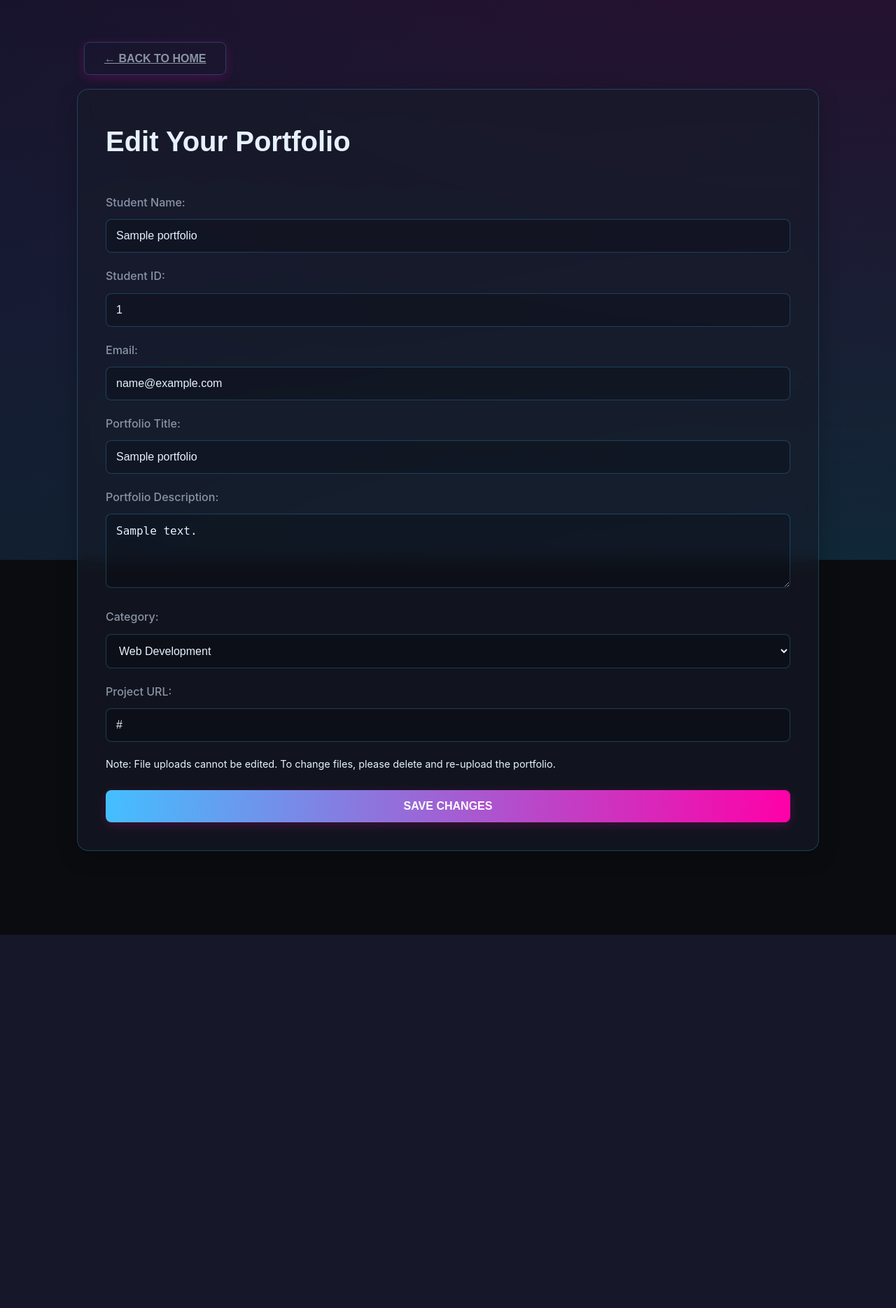
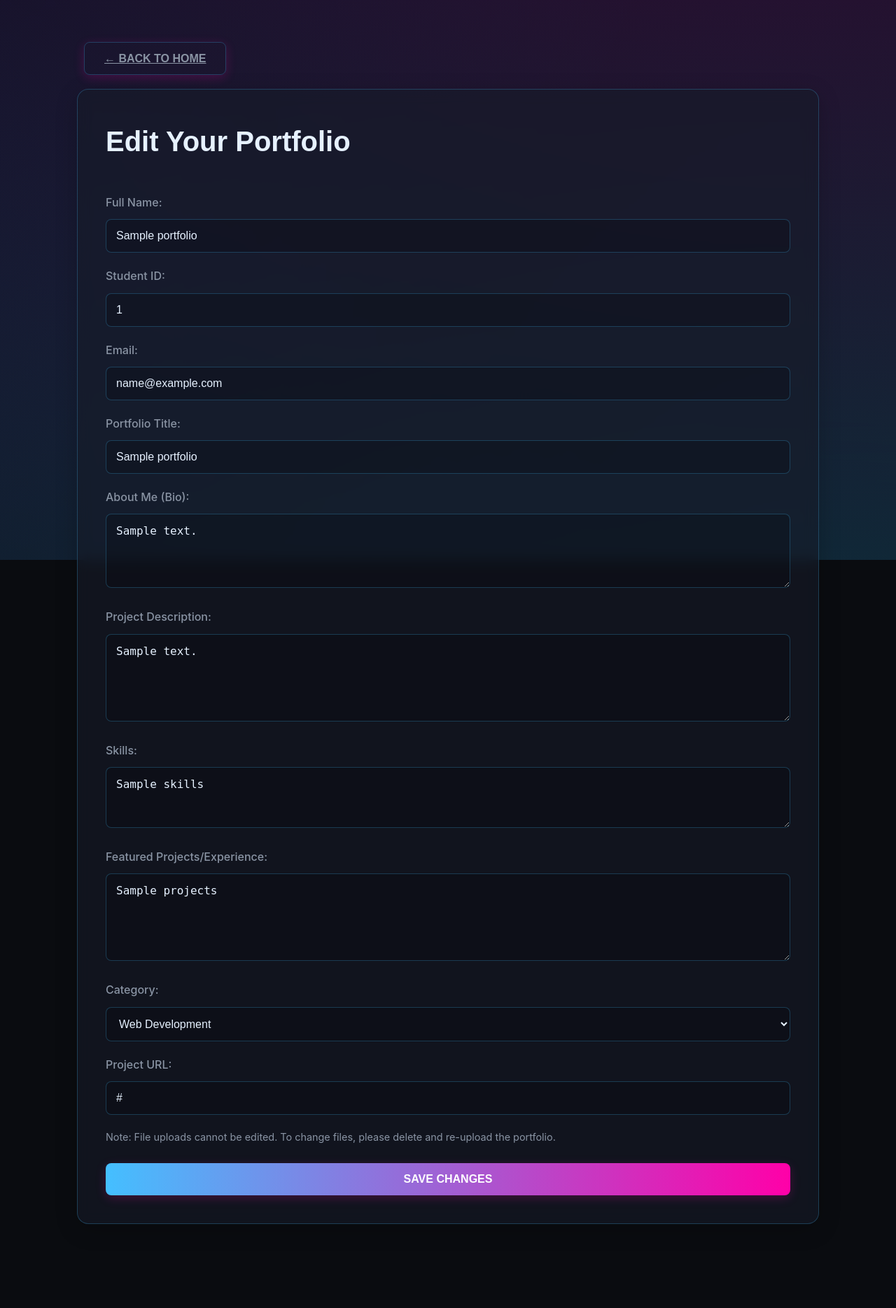
Before and after one commit to Daniel-code69/Portfolio_hub, a Flask app: page /portfolio/1/edit in a window 1280 px wide. Shown: the whole page at 70% size. Before the commit the page ends 1336 px from the top, so only its background shows below. Run offline with Flask 3, Linux system fonts and the light colour scheme; a user stored in the database is signed in; a database or web service that is not in the repository returns one stand-in record (values such as "Sample title"); some libraries are stand-ins or nearby versions.

Commit message:
Fix typo in app.py and update forms

```diff
--- a/app.py
+++ b/app.py
@@ -33,19 +33,12 @@
 def init_db():
     conn = get_db_connection()
     cur = conn.cursor()
-    # Added 'role' column to users table
-    cur.execute('''
-        CREATE TABLE IF NOT EXISTS users (
-            id SERIAL PRIMARY KEY,
-            username TEXT UNIQUE NOT NULL,
-            password TEXT NOT NULL,
-            role TEXT NOT NULL DEFAULT 'user'
-        );
-    ''')
+    cur.execute('CREATE TABLE IF NOT EXISTS users (id SERIAL PRIMARY KEY, username TEXT UNIQUE NOT NULL, password TEXT NOT NULL, role TEXT NOT NULL DEFAULT \'user\');')
     cur.execute('''
         CREATE TABLE IF NOT EXISTS portfolios (
             id SERIAL PRIMARY KEY, student_name TEXT NOT NULL, student_id TEXT NOT NULL,
-            email TEXT NOT NULL, portfolio_title TEXT NOT NULL, description TEXT, category TEXT NOT NULL,
+            email TEXT NOT NULL, portfolio_title TEXT NOT NULL, description TEXT,
+            skills TEXT, projects TEXT, project_description TEXT, category TEXT NOT NULL,
             project_url TEXT, upload_date TIMESTAMP DEFAULT CURRENT_TIMESTAMP, user_id INTEGER,
             FOREIGN KEY (user_id) REFERENCES users (id) ON DELETE CASCADE
         );
@@ -85,6 +78,14 @@
         return view(**kwargs)
     return wrapped_view
 
+def admin_required(view):
+    @functools.wraps(view)
+    def wrapped_view(**kwargs):
+        if g.user is None or g.user['role'] != 'admin':
+            abort(403)
+        return view(**kwargs)
+    return wrapped_view
+
 # --- ROUTE DEFINITIONS ---
 @app.route('/')
 def index():
@@ -113,6 +114,7 @@
         cur.close()
     return render_template('register.html')
 
+
 @app.route('/login', methods=['GET', 'POST'])
 def login():
     if request.method == 'POST':
@@ -139,10 +141,21 @@
 @app.route('/upload', methods=['POST'])
 @login_required
 def upload_portfolio():
-    data = {k: request.form[k] for k in ['student_name', 'student_id', 'email', 'portfolio_title', 'description', 'category', 'project_url']}
+    data = {
+        'student_name': request.form['student_name'],
+        'student_id': request.form['student_id'],
+        'email': request.form['email'],
+        'portfolio_title': request.form['portfolio_title'],
+        'description': request.form['description'],
+        'skills': request.form['skills'],
+        'projects': request.form['projects'],
+        'project_description': request.form['project_description'],
+        'category': request.form['category'],
+        'project_url': request.form['project_url']
+    }
     conn, cur = get_db_connection(), get_db_connection().cursor()
     cur.execute(
-        'INSERT INTO portfolios (user_id, student_name, student_id, email, portfolio_title, description, category, project_url) VALUES (%s, %s, %s, %s, %s, %s, %s, %s) RETURNING id',
+        'INSERT INTO portfolios (user_id, student_name, student_id, email, portfolio_title, description, skills, projects, project_description, category, project_url) VALUES (%s, %s, %s, %s, %s, %s, %s, %s, %s, %s, %s) RETURNING id',
         (g.user['id'], *data.values())
     )
     portfolio_id = cur.fetchone()[0]
@@ -217,9 +230,20 @@
     if portfolio is None: abort(404)
     if portfolio['user_id'] != g.user['id']: abort(403)
     if request.method == 'POST':
-        data = {k: request.form[k] for k in ['student_name', 'student_id', 'email', 'portfolio_title', 'description', 'category', 'project_url']}
+        data = {
+            'student_name': request.form['student_name'],
+            'student_id': request.form['student_id'],
+            'email': request.form['email'],
+            'portfolio_title': request.form['portfolio_title'],
+            'description': request.form['description'],
+            'skills': request.form['skills'],
+            'projects': request.form['projects'],
+            'project_description': request.form['project_description'],
+            'category': request.form['category'],
+            'project_url': request.form['project_url']
+        }
         cur.execute(
-            'UPDATE portfolios SET student_name=%s, student_id=%s, email=%s, portfolio_title=%s, description=%s, category=%s, project_url=%s WHERE id=%s',
+            'UPDATE portfolios SET student_name=%s, student_id=%s, email=%s, portfolio_title=%s, description=%s, skills=%s, projects=%s, project_description=%s, category=%s, project_url=%s WHERE id=%s',
             (*data.values(), id)
         )
         conn.commit()
@@ -233,6 +257,7 @@
 @login_required
 def delete_portfolio(id):
     conn = get_db_connection()
+    # THIS IS THE LINE THAT WAS FIXED
     cur = conn.cursor(cursor_factory=psycopg2.extras.DictCursor)
     cur.execute('SELECT * FROM portfolios WHERE id = %s AND user_id = %s', (id, g.user['id']))
     portfolio = cur.fetchone()
@@ -246,6 +271,7 @@
         return jsonify({'status': 'success', 'message': 'Portfolio deleted.'}), 200
     cur.close()
     return jsonify({'status': 'error', 'message': 'Portfolio not found or you do not have permission.'}), 403
+
 
 @app.route('/portfolio/<int:id>/like', methods=['POST'])
 @login_required
@@ -266,24 +292,11 @@
     cur.close()
     return jsonify({'status': 'success', 'liked': liked, 'like_count': like_count})
 
-# --- NEW: TEMPORARY ADMIN PROMOTION ROUTE ---
-@app.route('/promote-to-admin')
+@app.route('/admin')
 @login_required
-def promote_to_admin():
-    # IMPORTANT: Change this to your actual username
-    ADMIN_USERNAME = "daniel"
-
-    if g.user['username'] != ADMIN_USERNAME:
-        return "You are not authorized to perform this action.", 403
-
-    conn = get_db_connection()
-    cur = conn.cursor()
-    cur.execute("UPDATE users SET role = 'admin' WHERE username = %s", (ADMIN_USERNAME,))
-    conn.commit()
-    cur.close()
-
-    flash(f"User '{ADMIN_USERNAME}' has been promoted to Admin!", "success")
-    return redirect(url_for('index'))
+@admin_required
+def admin_dashboard():
+    return "<h1>Welcome to the Admin Dashboard!</h1><p>We will build this page next.</p>"
 
 # --- MAIN EXECUTION ---
 if __name__ == '__main__':
--- a/static/main.js
+++ b/static/main.js
@@ -9,7 +9,7 @@
     const filterButtons = document.querySelectorAll('.filter-btn');
     const fileInput = document.getElementById('files');
     const fileListPreview = document.getElementById('fileListPreview');
-    const searchForm = document.getElementById('searchForm'); // New selector
+    const searchForm = document.getElementById('searchForm');
 
     // --- UTILITY FUNCTIONS ---
     const sanitizeHTML = (str) => {
@@ -42,23 +42,56 @@
     // --- PORTFOLIO RENDERING ---
     const createPortfolioItem = (portfolio) => {
         const item = document.createElement('div');
-        item.className = 'portfolio-item card-3d';
+        item.className = 'portfolio-item card-3d hidden';
         item.dataset.id = portfolio.id;
         item.dataset.category = portfolio.category;
+
+        const createSection = (title, content) => {
+            if (!content || content.trim() === '') return '';
+            return `
+                <div class="portfolio-section">
+                    <h4>${title}</h4>
+                    <p>${sanitizeHTML(content).replace(/\n/g, '<br>')}</p>
+                </div>`;
+        };
+
         const fileLinks = (portfolio.files || []).map(file => `<a href="/download/${portfolio.id}/${encodeURIComponent(file)}" class="file-link">${sanitizeHTML(file)}</a>`).join('');
         const projectLink = portfolio.project_url ? `<a href="${encodeURI(portfolio.project_url)}" target="_blank" rel="noopener noreferrer" class="project-link">View Live Project</a>` : '';
+
         let ownerActions = '';
         if (loggedInUserId && parseInt(loggedInUserId) === portfolio.user_id) {
             ownerActions = `<div class="owner-actions"><a href="/portfolio/${portfolio.id}/edit" class="btn-edit">Edit</a><button class="btn-delete" data-id="${portfolio.id}">Delete</button></div>`;
         }
+
         const studentNameHTML = `<a href="/profile/${sanitizeHTML(portfolio.owner_username)}" class="student-name-link">${sanitizeHTML(portfolio.owner_username)}</a>`;
         const likedClass = portfolio.is_liked ? 'liked' : '';
         const likeButtonHTML = `<div class="like-section"><button class="like-btn ${likedClass}" data-id="${portfolio.id}">👍</button><span class="like-count">${portfolio.like_count}</span></div>`;
-        item.innerHTML = `${ownerActions}<h3>${sanitizeHTML(portfolio.portfolio_title)}</h3><p class="student-name">By: ${studentNameHTML}</p><p class="description">${sanitizeHTML(portfolio.description || 'No description provided.')}</p><div class="portfolio-meta"><span class="category">${sanitizeHTML(portfolio.category)}</span><span class="upload-date">${new Date(portfolio.upload_date).toLocaleDateString()}</span></div><div class="card-actions"><div>${projectLink}<div class="file-list">${fileLinks}</div></div>${likeButtonHTML}</div>`;
+
+        item.innerHTML = `
+            ${ownerActions}
+            <h3>${sanitizeHTML(portfolio.portfolio_title)}</h3>
+            <p class="student-name">By: ${studentNameHTML}</p>
+            <hr class="card-divider">
+
+            ${createSection('About Me', portfolio.description)}
+            ${createSection('Project Description', portfolio.project_description)}
+            ${createSection('Skills', portfolio.skills)}
+            ${createSection('Featured Projects', portfolio.projects)}
+
+            <div class="portfolio-meta">
+                <span class="category">${sanitizeHTML(portfolio.category)}</span>
+                <span class="upload-date">${new Date(portfolio.upload_date).toLocaleDateString()}</span>
+            </div>
+
+            <div class="card-actions">
+                <div>${projectLink}<div class="file-list">${fileLinks}</div></div>
+                ${likeButtonHTML}
+            </div>`;
         return item;
     };
 
     const loadPortfolios = async (searchQuery = '') => {
+        // ... (code remains the same)
         if (!portfolioGrid) return;
         toggleLoadingState(true);
         try {
@@ -73,8 +106,10 @@
             }
             portfolios.forEach((portfolio, index) => {
                 const item = createPortfolioItem(portfolio);
-                item.style.animationDelay = `${index * 0.1}s`;
                 portfolioGrid.appendChild(item);
+                setTimeout(() => {
+                    item.classList.remove('hidden');
+                }, 100 * index);
             });
         } catch (error) {
             toggleLoadingState(false);
@@ -85,6 +120,7 @@
 
     // --- EVENT LISTENERS ---
     if (searchForm) {
+        // ... (code remains the same)
         searchForm.addEventListener('submit', (e) => {
             e.preventDefault();
             const searchInput = document.getElementById('searchInput');
@@ -93,6 +129,7 @@
     }
 
     if (portfolioForm) {
+        // ... (code remains the same)
         portfolioForm.addEventListener('submit', async (e) => {
             e.preventDefault();
             const submitBtn = portfolioForm.querySelector('.submit-btn');
@@ -123,6 +160,7 @@
     }
 
     if(portfolioGrid) {
+        // ... (code remains the same)
         portfolioGrid.addEventListener('click', async (e) => {
             if (e.target.classList.contains('btn-delete')) {
                 const portfolioId = e.target.dataset.id;
@@ -158,6 +196,7 @@
     }
 
     if(filterButtons) {
+        // ... (code remains the same)
         filterButtons.forEach(btn => {
             btn.addEventListener('click', () => {
                 filterButtons.forEach(b => b.classList.remove('active'));
@@ -171,6 +210,7 @@
     }
 
     if (fileInput) {
+        // ... (code remains the same)
         fileInput.addEventListener('change', () => {
             if (fileInput.files.length > 0) { fileListPreview.textContent = `${fileInput.files.length} file(s) selected`; }
             else { fileListPreview.textContent = ''; }
--- a/templates/edit_portfolio.html
+++ b/templates/edit_portfolio.html
@@ -11,7 +11,7 @@
     <h2>Edit Your Portfolio</h2>
     <form method="post">
         <div class="form-group">
-            <label for="studentName">Student Name:</label>
+            <label for="studentName">Full Name:</label>
             <input type="text" id="studentName" name="student_name" value="{{ portfolio['student_name'] }}" required>
         </div>
         <div class="form-group">
@@ -27,8 +27,20 @@
             <input type="text" id="portfolioTitle" name="portfolio_title" value="{{ portfolio['portfolio_title'] }}" required>
         </div>
         <div class="form-group">
-            <label for="description">Portfolio Description:</label>
+            <label for="description">About Me (Bio):</label>
             <textarea id="description" name="description" rows="4">{{ portfolio['description'] }}</textarea>
+        </div>
+        <div class="form-group">
+            <label for="project_description">Project Description:</label>
+            <textarea id="project_description" name="project_description" rows="5">{{ portfolio['project_description'] }}</textarea>
+        </div>
+        <div class="form-group">
+            <label for="skills">Skills:</label>
+            <textarea id="skills" name="skills" rows="3">{{ portfolio['skills'] }}</textarea>
+        </div>
+        <div class="form-group">
+            <label for="projects">Featured Projects/Experience:</label>
+            <textarea id="projects" name="projects" rows="5">{{ portfolio['projects'] }}</textarea>
         </div>
         <div class="form-group">
             <label for="category">Category:</label>
@@ -43,7 +55,7 @@
             <label for="projectUrl">Project URL:</label>
             <input type="url" id="projectUrl" name="project_url" value="{{ portfolio['project_url'] }}" placeholder="https://...">
         </div>
-        <div style="font-size: 0.9em; color: var(--text-secondary); margin-bottom: 25px;">Note: File uploads cannot be edited. To change files, please delete and re-upload the portfolio.</div>
+        <div style="font-size: 0.9em; color: var(--color-text-secondary); margin-bottom: 25px;">Note: File uploads cannot be edited. To change files, please delete and re-upload the portfolio.</div>
         <button type="submit" class="submit-btn btn">Save Changes</button>
     </form>
 </div>
```
Also changed, not shown: static/style.css (+53 -32 lines), templates/index.html (+8 -2 lines).
